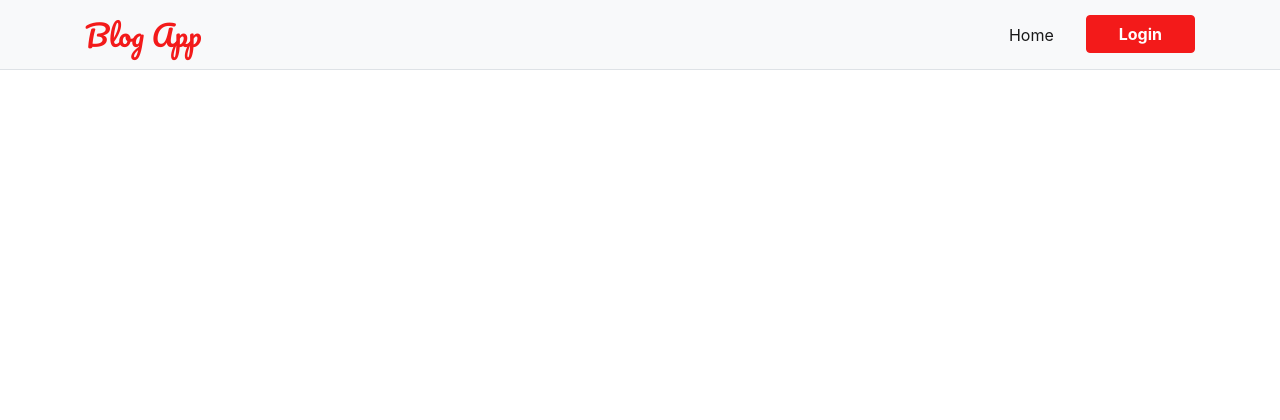
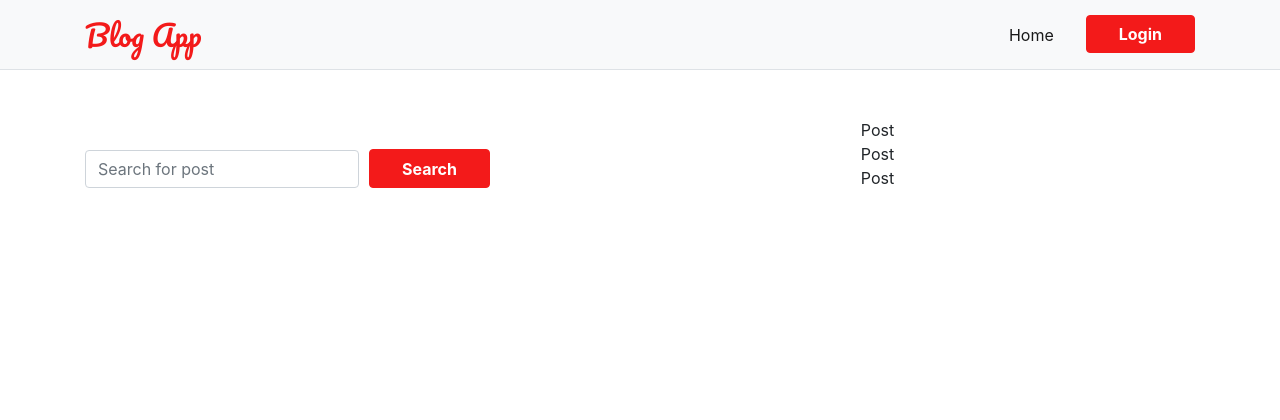
Before and after one commit to Manojlovic1998/Blogapp, a Django app: page / in a window 1280 px wide. Shown: the top 420 px of the page. Run offline with Django 3.2, Linux system fonts and the light colour scheme; some libraries are stand-ins or nearby versions.

Commit message:
Add search form component to home page

```diff
--- a/homepage/templates/homepage/homepage.html
+++ b/homepage/templates/homepage/homepage.html
@@ -3,6 +3,26 @@
 
 {% block page_content %}
     <div class="main-content">
+        <div class="container mt-5">
+            <div class="row">
+                <div class="col-lg-5">
+                        <form action="" method="" class="form-row">
+                            <div class="col-auto margin-left-auto ml-auto ml-lg-0 ">
+                                <label for="search_q" class="form-label invisible">Search For Blog Post</label>
+                                <input class="form-control" placeholder="Search for post" name="search_q" type="search" id="search_q"/>
+                            </div>
+                            <div class="col-auto mt-auto mr-auto ml-lg-0">
+                                <button class="btn btn-primary" type="submit">Search</button>
+                            </div>
+                        </form>
+                </div>
+                <div class="col-lg-7">
+                        <div class="row justify-content-center"> Post</div>
+                        <div class="row justify-content-center"> Post</div>
+                        <div class="row justify-content-center"> Post</div>
 
+                </div>
+            </div>
+        </div>
     </div>
 {% endblock %}
```
